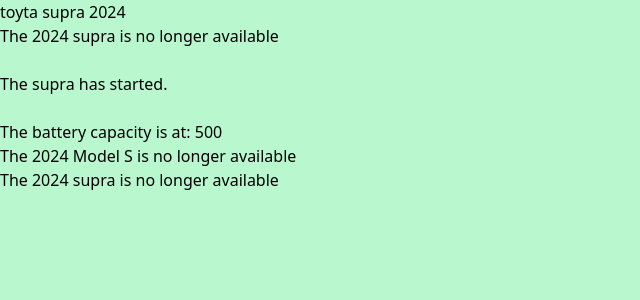
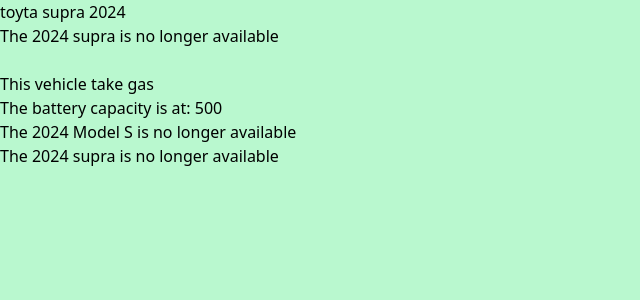
Before and after one commit to NMasters52/PHP_OOP_reusable_compoenents, a PHP site: page / in a window 1280 px wide. Shown: the top 300 px of the page, without its empty margins (0-640 px from the left). Run offline with PHP 8.4, Linux system fonts and the light colour scheme.

Commit message:
✅Challenge 5: Abstract Classes
Task: Create an abstract class called Vehicle with an abstract method getFuelType(). Implement this method in both the Car and ElectricCar classes.

```diff
--- a/includes/practice/car.php
+++ b/includes/practice/car.php
@@ -4,7 +4,11 @@ interface Vehicle {
     public function start();
     public function stop();
 };
-class Car implements Vehicle {
+
+abstract class Vehicle1 {
+ abstract public function getFuelType();
+}
+class Car extends Vehicle1 {
     public $make;
     public $model;
     public $year;
@@ -16,6 +20,10 @@ class Car implements Vehicle {
 
     }
 
+    public function getFuelType() {
+        echo "This vehicle take gas";
+    }
+
     public function getCarInfo(){
         return "{$this->make} {$this->model} {$this->year}";
     }
@@ -24,13 +32,13 @@ class Car implements Vehicle {
         echo "The {$this->year} {$this->model} is no longer available" . '<br>';
     }
 
-    public function start() {
-        echo "The {$this->model} has started.<br>";
-    }
+    // public function start() {
+    //     echo "The {$this->model} has started.<br>";
+    // }
 
-    public function stop() {
-    echo "Car has stopped.<br>";
-    }
+    // public function stop() {
+    // echo "Car has stopped.<br>";
+    // }
 }
 
 
--- a/includes/practice/challenges.txt
+++ b/includes/practice/challenges.txt
@@ -10,7 +10,7 @@ Task: Modify the Car class to include a constructor that initializes the propert
 
 Task: Create a class called ElectricCar that extends the Car class. Add a property for batteryCapacity and a method called getBatteryInfo() that returns the battery capacity.
 
-Challenge 4: Interfaces
+✅Challenge 4: Interfaces
 
 Task: Define an interface called Vehicle with methods start() and stop(). Implement this interface in the Car class and the ElectricCar class.
 
--- a/index.php
+++ b/index.php
@@ -15,7 +15,7 @@
     $supra = new Car('toyta', 'supra', '2024');
     echo $supra->getCarInfo() . '<br>';
     echo $supra->__destruct() . '<br>';
-    echo $supra->start() . "<br>";
+    echo $supra->getFuelType() . "<br>";
 
     $tesla = new ElectricCar('Tesla', 'Model S', '2024', '500');
     echo $tesla->getBatteryInfo() . '<br>';
```
